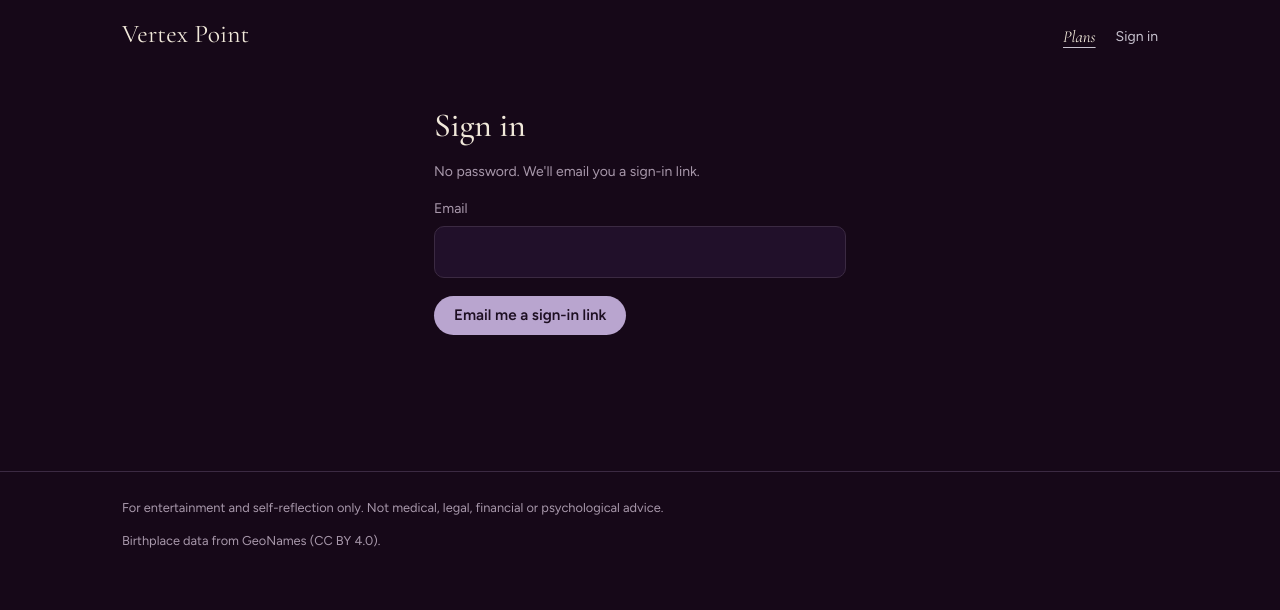
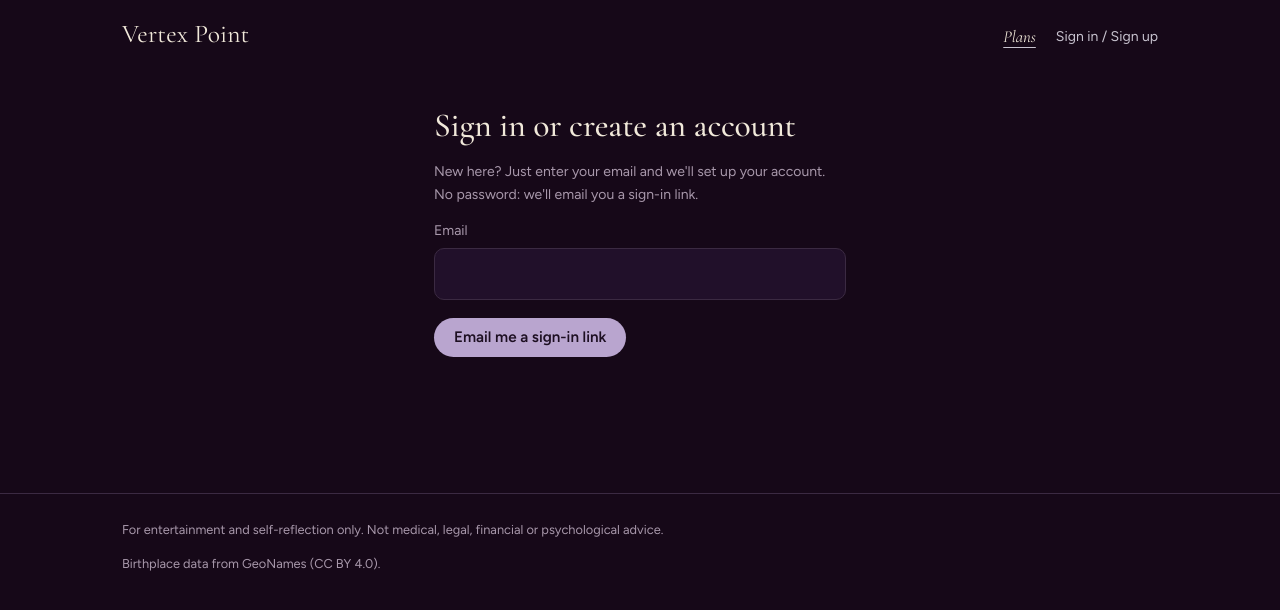
Before and after one commit to emilyrudich6-cpu/Astrology, a Next.js app: page /login in a window 1280 px wide. Shown: the top 610 px of the page. Built offline with nearby package versions, Linux system fonts and the light colour scheme; no server answers.

Commit message:
Make it clear the sign-in page also creates accounts
Co-Authored-By: Claude Opus 5.5 <noreply@anthropic.com>
Claude-Session: https://claude.ai/code/session_01FgMcwu2V63FT9viZqyq29Q

```diff
--- a/app/layout.tsx
+++ b/app/layout.tsx
@@ -36,7 +36,7 @@ export default async function RootLayout({ children }: { children: React.ReactNo
                 <Link href="/dashboard">My readings</Link>
               </>
             ) : (
-              <Link href="/login">Sign in</Link>
+              <Link href="/login">Sign in / Sign up</Link>
             )}
           </nav>
         </header>
--- a/app/login/page.tsx
+++ b/app/login/page.tsx
@@ -1,11 +1,14 @@
+import type { Metadata } from "next";
 import LoginForm from "@/components/LoginForm";
+
+export const metadata: Metadata = { title: "Sign in or sign up · Vertex Point" };
 export default async function Login({ searchParams }: { searchParams: Promise<{ next?: string }> }) {
   const { next } = await searchParams;
   const safeNext = next && next.startsWith("/") && !next.startsWith("//") ? next : "/dashboard";
   return (
     <section className="narrow" style={{ padding: "48px 24px 96px", maxWidth: 460 }}>
-      <h1 style={{ fontSize: "var(--step-3)" }}>Sign in</h1>
-      <p className="hint">No password. We'll email you a sign-in link.</p>
+      <h1 style={{ fontSize: "var(--step-3)" }}>Sign in or create an account</h1>
+      <p className="hint">New here? Just enter your email and we'll set up your account. No password: we'll email you a sign-in link.</p>
       <LoginForm next={safeNext} />
     </section>
   );
```
